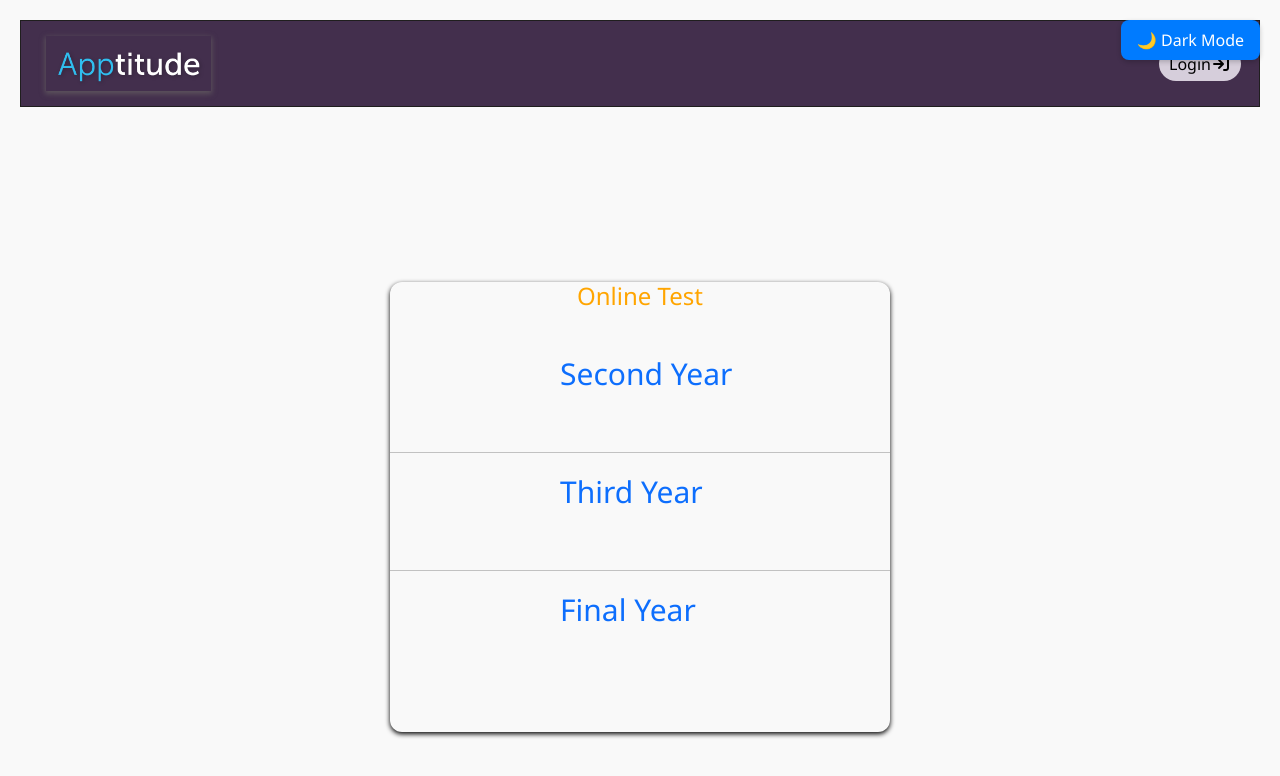
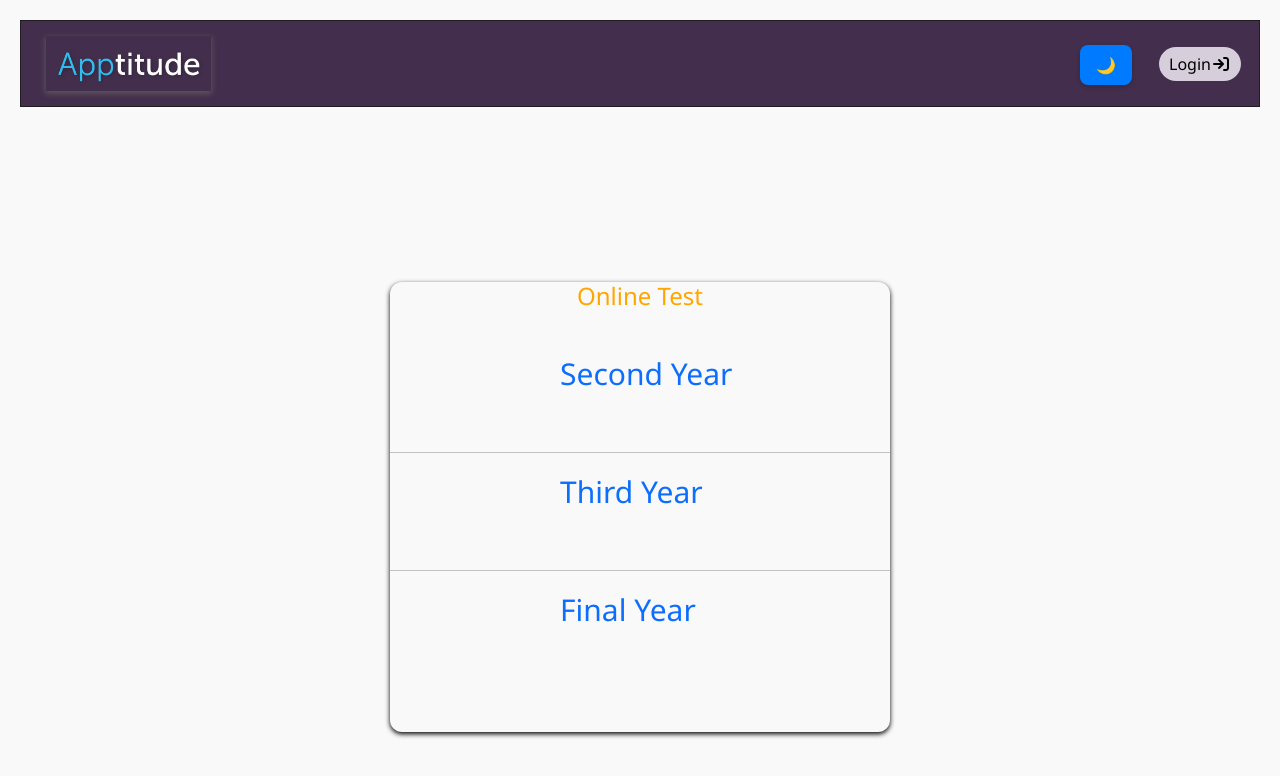
Before and after one commit to harshitkasera/Apptitude-, a React (Vite) app: page /testpage in a window 1280 px wide. Shown: the top 776 px of the page. Built offline with nearby package versions, Linux system fonts and the light colour scheme.

Commit message:
page not found solve from test page in link second

```diff
--- a/src/App.css
+++ b/src/App.css
@@ -16,8 +16,11 @@ body.dark {
 
 /* 🌗 Toggle Button Style */
 .theme-toggle {
-  position: fixed;
-  top: 20px;
+  position: absolute;
+  margin-top: 25px;
+  margin-right: 10%;
+  margin-left: 50%;
+  top: 20;
   right: 20px;
   z-index: 1000;
 }
--- a/src/App.jsx
+++ b/src/App.jsx
@@ -107,7 +107,7 @@ const App = () => {
       {/* 🌙 Dark / Light Toggle Button */}
       <div className="theme-toggle">
         <button onClick={() => setDarkMode(!darkMode)}>
-          {darkMode ? "☀️ Light Mode" : "🌙 Dark Mode"}
+          {darkMode ? "☀️" : "🌙"}
         </button>
       </div>
 
--- a/src/Component/TestPage.jsx
+++ b/src/Component/TestPage.jsx
@@ -10,7 +10,7 @@ const TestPage = () => {
        <h4 className='test-h4'>Online Test</h4></div>
        <div className='list'>
        <a href='https://www.indiabix.com/computer-science/computer-fundamentals/'><p className='test-para'>Second Year</p></a><br></br><hr></hr>
-       <a href='http://localhost:5173/exam'><p className='test-para'>Third Year</p></a><br></br><hr></hr>
+       <a href='/exam'><p className='test-para'>Third Year</p></a><br></br><hr></hr>
       <a href='#'><p className='test-para'>Final Year</p></a><br></br>
       </div>
       </div>
```
Also changed, not shown: 1 other file (tests, documents, lock files or other folders).
